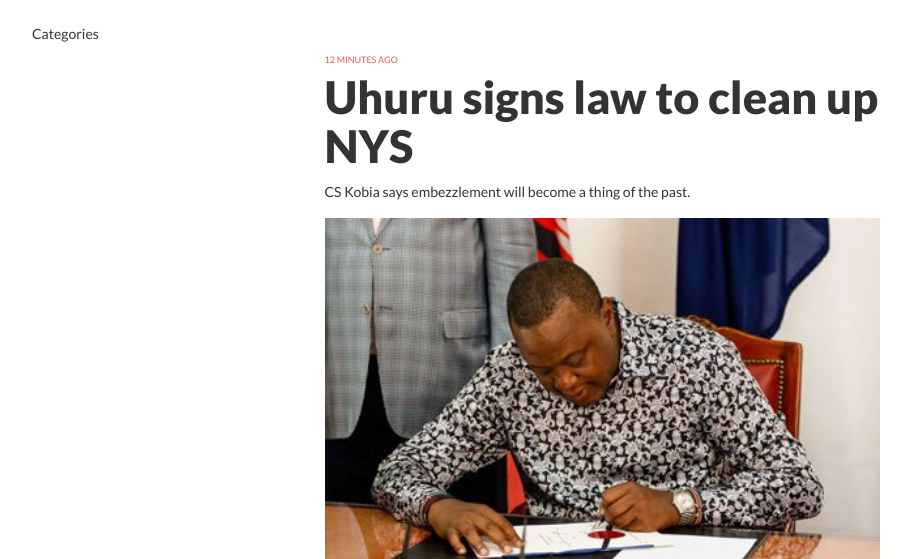
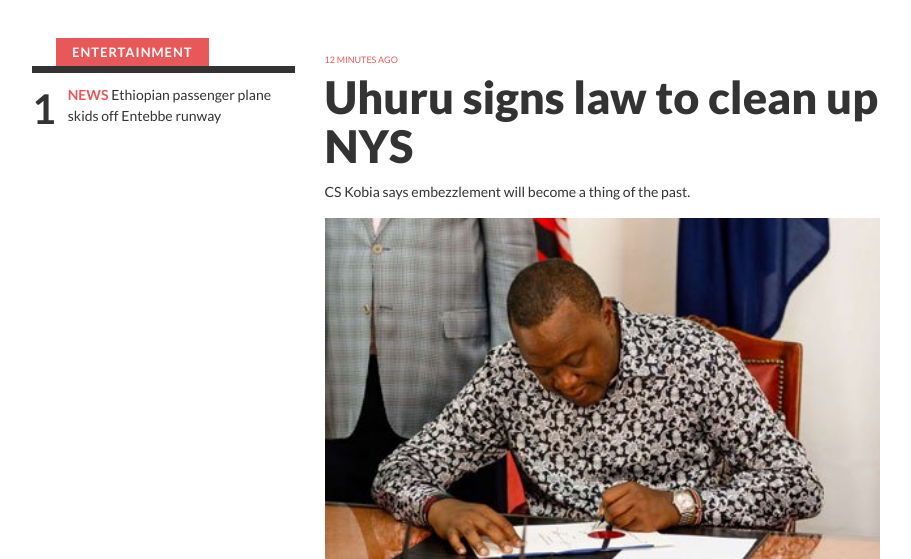
Before and after one commit to YomZsamora/News-Highlight, a Flask app: template app/templates/index.html in a window 1280 px wide. Shown: the part 82-641 px from the top of the page, without its empty margins (38-949 px from the left). Run offline with Flask 2, Linux system fonts and the light colour scheme; the template is opened without the code that fills it, so the values that code supplies are empty; parts of the project's set-up code (start-up, migrations or seed data) failed here and were passed over; some libraries are stand-ins or nearby versions.

Commit message:
Finished news categories section design.

```diff
--- a/app/static/css/style.css
+++ b/app/static/css/style.css
@@ -172,3 +172,64 @@ li.sources-highlight {
     text-transform: uppercase;
     font-size: 12.5px;
 }
+
+.categories-sidebar {
+    border-bottom: 7px solid #333;
+    margin-top: 1em;
+}
+
+.heading {
+    background: #e85858;
+    padding: 6px 16px 4px;
+    display: inline-block;
+    margin-left: 24px;
+    color: #fff;
+    text-transform: uppercase;
+    font-size: 13px;
+    letter-spacing: 1px;
+    font-family: 'latoBold', sans-serif;
+    font-weight: 400;
+}
+
+.content li {
+    list-style-type: none;
+}
+
+.entertainment-item {
+    padding: 12px 0 0;
+    clear: both;
+}
+
+.entertainment-number {
+    font-family: 'latoBold', sans-serif;
+    font-weight: 400;
+    font-size: 41px;
+    float: left;
+    margin: 0 12px 0 0;
+    line-height: 1.18em;
+}
+
+.entertainment-headline {
+    font-family: 'latoregular', sans-serif;
+    font-weight: 400;
+    line-height: 21px;
+    display: block;
+}
+
+.entertainment-headline {
+    font-family: 'latoregular', sans-serif;
+    font-weight: 400;
+    line-height: 21px;
+    display: block;
+}
+
+.entertainment-item a {
+    text-decoration: none;
+    color: inherit;
+}
+
+.entertainment-headline span {
+    color: #e85858 !important;
+    font-family: 'latoBold', sans-serif;
+    text-transform: uppercase;
+}
--- a/app/templates/index.html
+++ b/app/templates/index.html
@@ -29,11 +29,19 @@
 		<!-- <h1>News Highlights</h1> -->
 		<div class="row">
 			<div class="col-md-3">
-				<div class="categories-header">
-					<div class="tab">
-						<span class="icon most-read-icon"></span>Categories
+				<div class="categories-sidebar">
+					<div class="heading">
+						Entertainment
 					</div>
 				</div>
+					<div class="content">
+						<li class="entertainment-item">
+							<a href="">
+								<span class="entertainment-number">1</span>
+								<span class="entertainment-headline"><span>News</span> Ethiopian passenger plane skids off Entebbe runway</span>
+							</a>
+						</li>
+					</div>
 			</div>
 			<div class="col-md-6">
 				<div class="story-highlight top-highlight">
```
